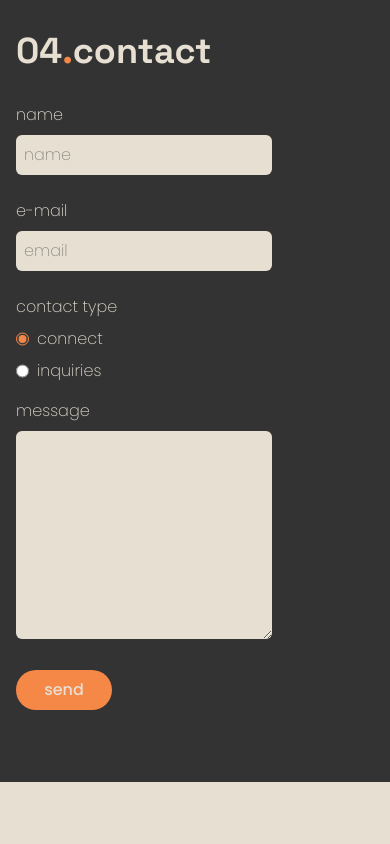
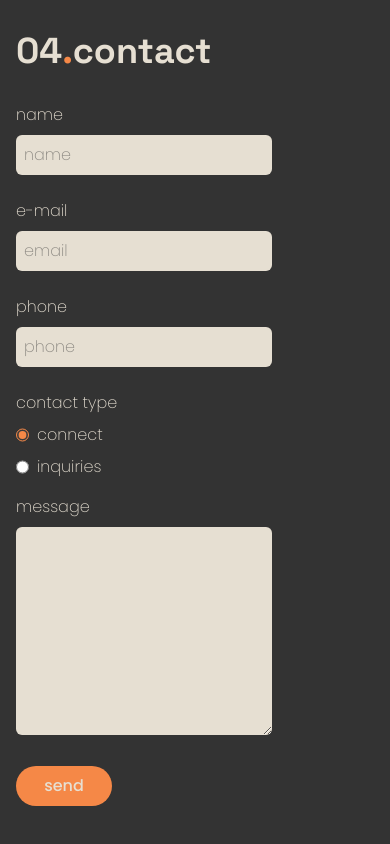
Before and after one commit to erik-grahn/FED25D_REACT_PORTFOLIO, a React (Vite) app in the folder portfolio-react/: page / in a window 390 px wide. Shown: the part 4866-5710 px from the top of the page. Before the commit the page ends 5648 px from the top, so only its background shows below. Built offline with nearby package versions, Linux system fonts and the light colour scheme.

Commit message:
feat: add phone-input to form

```diff
--- a/portfolio-react/src/components/Contact/Form.tsx
+++ b/portfolio-react/src/components/Contact/Form.tsx
@@ -4,6 +4,7 @@ const Form = () => {
   const [formData, setFormData] = useState({
     name: "",
     email: "",
+    phone: "",
     subject: "connect",
     message: "",
   });
@@ -20,6 +21,7 @@ const Form = () => {
   type FormErrors = {
     name?: string;
     email?: string;
+    phone?: string;
     message?: string;
   };
 
@@ -31,6 +33,9 @@ const Form = () => {
     }
     if (!formData.email.trim()) {
       newErrors.email = "email is required";
+    }
+    if (!formData.phone.trim()) {
+      newErrors.phone = "phone number i required";
     }
     if (!formData.message.trim()) {
       newErrors.message = "message is required";
@@ -78,6 +83,20 @@ const Form = () => {
           className="bg-background w-64 text-primary p-2 rounded-md my-2"
         />
         {error.email && <p className="text-error">{error.email}</p>}
+      </div>
+      <div className="mb-4">
+        <label className="block text-background" htmlFor="phone">
+          phone
+        </label>
+        <input
+          type="text"
+          id="phone"
+          name="phone"
+          placeholder="phone"
+          value={formData.phone}
+          onChange={handleChange}
+          className="bg-background w-64 text-primary p-2 rounded-md my-2"
+        />
       </div>
       <div className="text-background mb-4">
         <p>contact type</p>
--- a/portfolio-react/src/index.css
+++ b/portfolio-react/src/index.css
@@ -28,7 +28,7 @@
 html.alternate-theme {
   --color-background: #141313;
   --color-background2: #141313;
-  --color-background3: #00ffd9;
+  --color-background3: #00a39e;
 
   --color-primary: #f8fffe;
   --color-secondary: #00ffd9;
@@ -36,7 +36,7 @@ html.alternate-theme {
   --color-contact: #f8fffe;
 
   --color-info: #2563eb;
-  --color-error: #dc2626;
+  --color-error: #ff0000;
   --color-warning: #d97706;
   --color-success: #16a34a;
 
```
